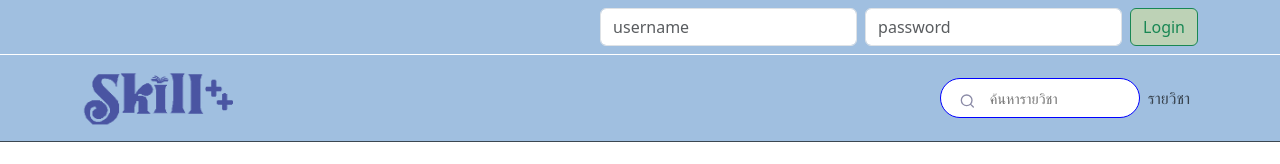
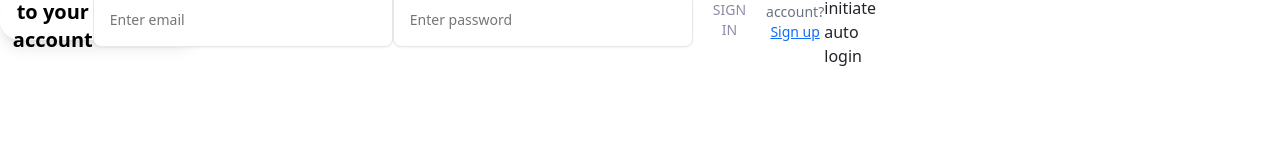
Before and after one commit to IkuzoMyDream/E-learning-platform-skill-, a React (Create React App) app in the folder client/: page /login in a window 1280 px wide. Shown: the top 164 px of the page. Built offline with nearby package versions, Linux system fonts and the light colour scheme; no server answers; sample sign-in values are in the browser's storage.

Commit message:
Add Loginpage

```diff
--- a/client/src/components/menu-bar-footer.js
+++ b/client/src/components/menu-bar-footer.js
@@ -31,8 +31,9 @@
 export default function MenuBarFooter() {
   let { pathname } = useLocation();
   pathname = pathname.slice(-5);
+  const isPathIsLogin = pathname.slice(0,5) === "login"
 
-  if (pathname !== "study") {
+  if (pathname !== "study" && !isPathIsLogin) {
     return (
       <>
         <div className="footer-contrack">
--- a/client/src/components/menu-bar-header.js
+++ b/client/src/components/menu-bar-header.js
@@ -30,6 +30,7 @@
 
   let { pathname } = useLocation();
   pathname = pathname.slice(-5);
+  const isPathIsLogin = pathname.slice(0, 5) === "login"
 
   const navigate = useNavigate();
 
@@ -62,7 +63,7 @@
     navigate("/");
   };
 
-  if (pathname !== "study") {
+  if (pathname !== "study" && !isPathIsLogin) {
     return (
       <div style={{ position: "flex" }}>
         {!ContextState.isLoggedIn && (
@@ -108,7 +109,7 @@
                     <Button
                       variant="outline-success"
                       type="submit"
-                      style={{ backgroundColor: "#BDD2B6" }}
+                      style={{ backgroundColor: "#B0D9B1" }}
                     >
                       Login
                     </Button>
--- /dev/null
+++ b/client/src/pages/Csssignin.css
@@ -0,0 +1,64 @@
+.form {
+  background-color: #fff;
+  display: block;
+  padding: 1rem;
+  max-width: 350px;
+  border-radius: 0.5rem;
+  box-shadow: 0 10px 15px -3px rgba(0, 0, 0, 0.1), 0 4px 6px -2px rgba(0, 0, 0, 0.05);
+}
+
+.form-title {
+  font-size: 1.25rem;
+  line-height: 1.75rem;
+  font-weight: 600;
+  text-align: center;
+  color: #000;
+}
+
+.input-container {
+  position: relative;
+}
+
+.input-container input, .form button {
+  outline: none;
+  border: 1px solid #e5e7eb;
+  margin: 8px 0;
+}
+
+.input-container input {
+  background-color: #fff;
+  padding: 1rem;
+  padding-right: 3rem;
+  font-size: 0.875rem;
+  line-height: 1.25rem;
+  width: 300px;
+  border-radius: 0.5rem;
+  box-shadow: 0 1px 2px 0 rgba(0, 0, 0, 0.05);
+}
+
+.submit {
+  display: block;
+  padding-top: 0.75rem;
+  padding-bottom: 0.75rem;
+  padding-left: 1.25rem;
+  padding-right: 1.25rem;
+  background-color: #4F46E5;
+  color: #ffffff;
+  font-size: 0.875rem;
+  line-height: 1.25rem;
+  font-weight: 500;
+  width: 100%;
+  border-radius: 0.5rem;
+  text-transform: uppercase;
+}
+
+.signup-link {
+  color: #6B7280;
+  font-size: 0.875rem;
+  line-height: 1.25rem;
+  text-align: center;
+}
+
+.signup-link a {
+  text-decoration: underline;
+}
--- a/client/src/pages/LoginPage.js
+++ b/client/src/pages/LoginPage.js
@@ -1,7 +1,6 @@
 import React, { useState, useContext } from "react";
-
 import { AuthContext } from "../utils/auth/Auth.context.js";
-import { Route } from "react-router-dom";
+import './Csssignin.css';
 
 const initialState = {
   username: "",
@@ -16,62 +15,48 @@
   const onSubmit = (e) => {
     e.preventDefault();
     const { username, password } = state;
-    console.log(username, password);
     login(username, password);
-    setState({
-      username: "",
-      password: "",
-    });
+    setState(initialState);
+  };
+
+  const handleChange = (e) => {
+    const { name, value } = e.target;
+    setState((prevState) => ({
+      ...prevState,
+      [name]: value,
+    }));
   };
 
   return (
-    <form name="loginForm" onSubmit={onSubmit}>
-      <div className="row">
-        <div className="col-sm-3 col-md-6">
-          <label htmlFor="username">email</label>
-        </div>
-
-        <div className="col-sm-9 col-md-6">
+    <form className="form" onSubmit={onSubmit}>
+      <p className="form-title">Sign in to your account</p>
+      <div className="input-container">
         <input
           type="text"
+          placeholder="Enter email"
           name="username"
-            onChange={(e) =>
-              setState((prevState) => ({
-                ...prevState,
-                username: e.target.value,
-              }))
-            }
+          onChange={handleChange}
           value={state.username}
-            placeholder="admin"
         />
       </div>
-
-        <div className="col-sm-3 col-md-6">
-          <label htmlFor="password">Password</label>
-        </div>
-        <div className="col-sm-9 col-md-6">
+      <div className="input-container">
         <input
           type="password"
+          placeholder="Enter password"
           name="password"
-            onChange={(e) =>
-              setState((prevState) => ({
-                ...prevState,
-                password: e.target.value,
-              }))
-            }
+          onChange={handleChange}
           value={state.password}
-            placeholder="admin"
         />
       </div>
-
-        <div className="col-sm-3 col-md-6"></div>
-        <div className="col-sm-9 col-md-6">
-          <input className="primary" type="submit" value="Login" />
-        </div>
-      </div>
+      <button type="submit" className="submit">
+        Sign in
+      </button>
+      <p className="signup-link">
+        No account? <a href="">Sign up</a>
+      </p>
 
       {isLoginPending && <div>Please wait...</div>}
-      {isLoggedIn && <div>Success.</div> }
+      {isLoggedIn && <div>Success.</div>}
       {loginError && <div>{loginError.message}</div>}
     </form>
   );
```
Also changed, not shown: 1 other file (tests, documents, lock files or other folders). Lines whose indentation alone changed are shown as unchanged.
